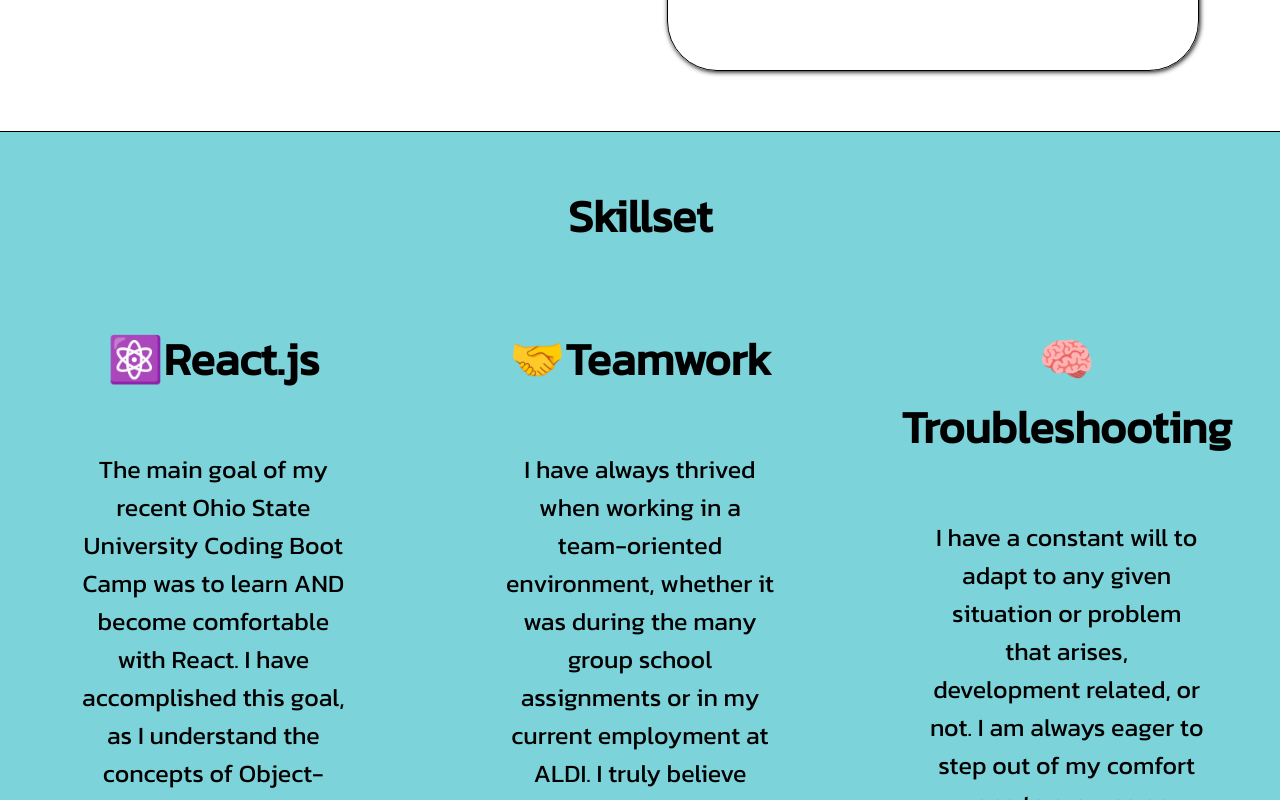
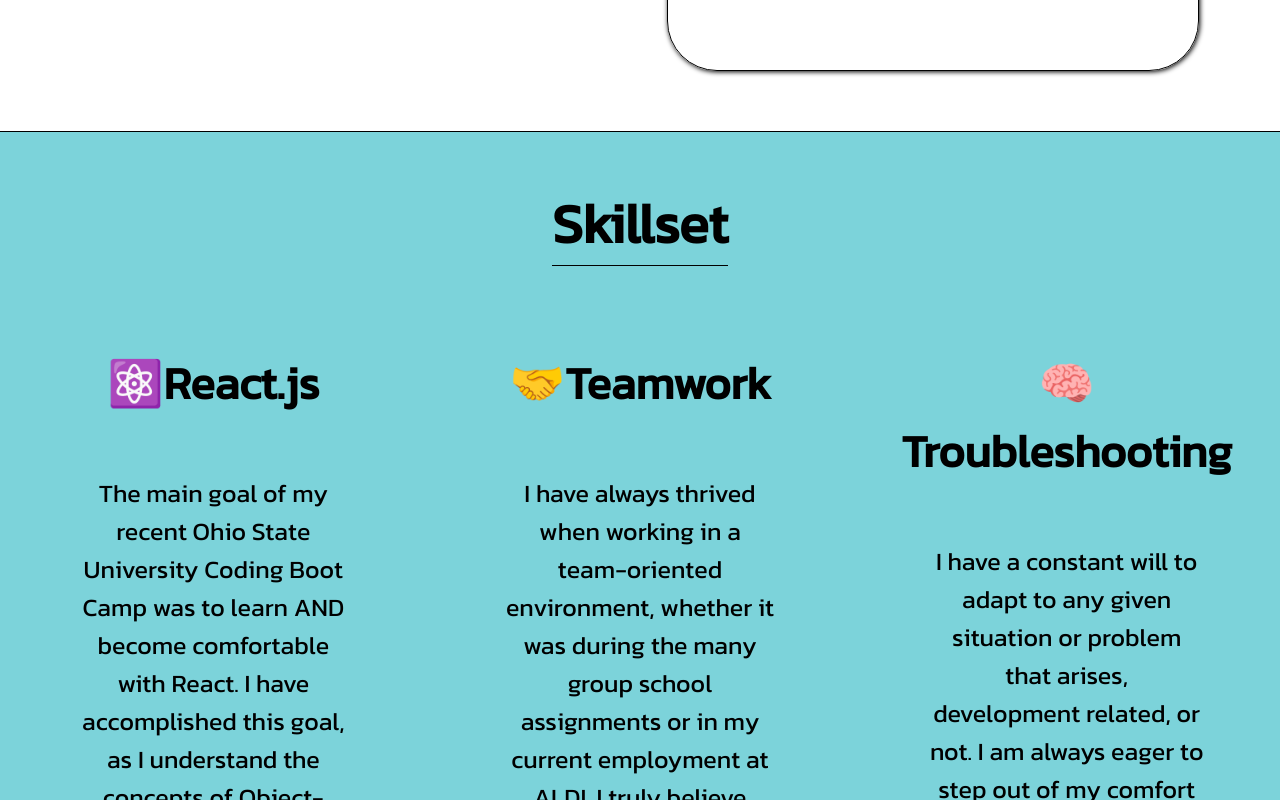
Before and after one commit to clbutl/React-Portfolio, a React (Create React App) app: page /#/ in a window 1280 px wide. Shown: the part 840-1640 px from the top of the page. Built offline with nearby package versions, Linux system fonts and the light colour scheme.

Commit message:
changed some homepage styling

```diff
--- a/src/pages/Home.js
+++ b/src/pages/Home.js
@@ -30,9 +30,9 @@ const Home = () => {
           </div>
         </section>
         <section className="bottom-section">
-          <h1 className="skillset-header">
-            Skillset
-          </h1>
+          <div className="skillset-header-div">
+            <h1 className="skillset-header">Skillset</h1>
+          </div>
           <div className="skillsets-div">
             <div>
               <h1>⚛️React.js</h1>
@@ -40,7 +40,7 @@ const Home = () => {
                 The main goal of my recent Ohio State University Coding Boot
                 Camp was to learn AND become comfortable with React.  I have
                 accomplished this goal, as I understand the concepts of
-                Object-Oriented Programming(OOP), Model-View-Controller (MVC),
+                Object-Oriented Programming (OOP), Model-View-Controller (MVC),
                 and Object-Relational Mapping (ORM) very well.  Understanding
                 these programming languages greatly helps me when building a
                 myriad of applications using React framework.
--- a/src/pages/css/home.css
+++ b/src/pages/css/home.css
@@ -46,7 +46,6 @@
 .bottom-section {
   background-color: rgb(124, 211, 218)
 } .bottom-section h1 {
-  font-size: 45px;
   text-align: center;
 } .bottom-section div {
   margin: 0;
@@ -66,7 +65,14 @@
 } .skillset-header {
   margin-top: 0;
   padding-top: 50px;
-  font-size: 500px;
+  border-bottom: 1px solid black;
+  width: fit-content;
+  font-size: 55px;
+} .skillset-header-div {
+  display: flex;
+  justify-content: center;
+} .skillsets-div h1 {
+  font-size: 45px;
 }
 
 @media screen and (max-width: 1285px) {
```
